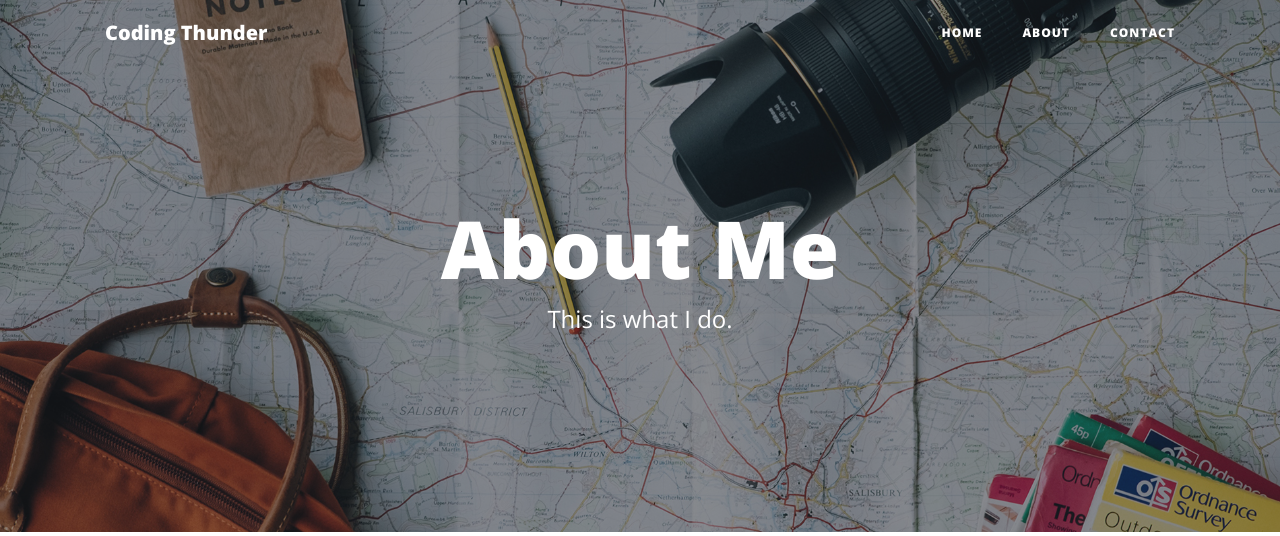
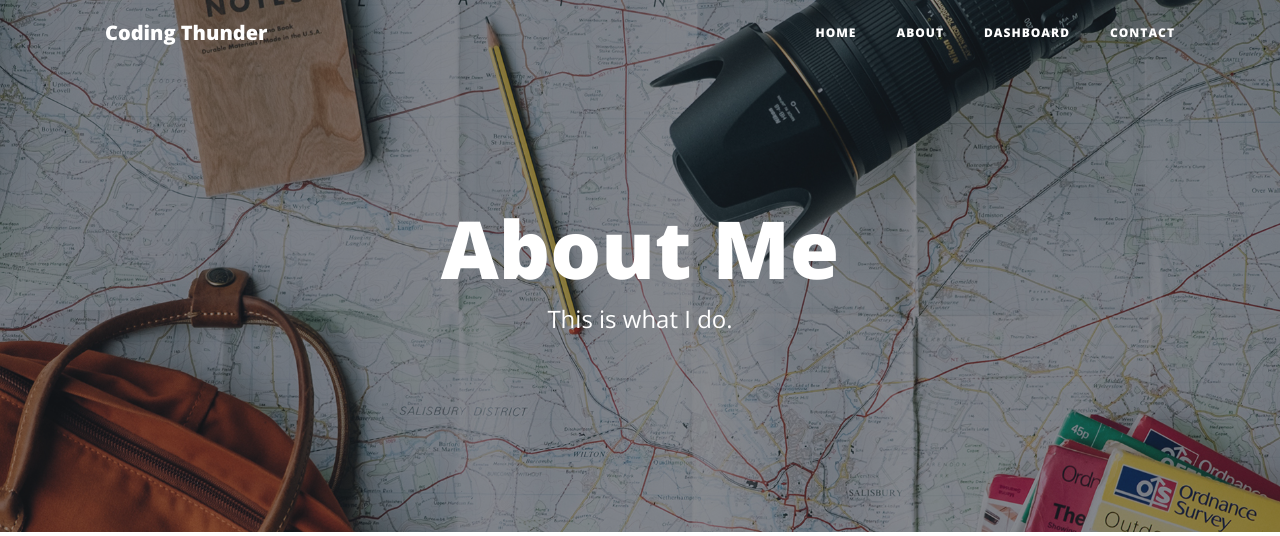
Before and after one commit to Prateek-Mundra/Python-Flask-Blog, a Flask app: page /about in a window 1280 px wide. Shown: the top 536 px of the page. Run offline with Flask 2, Linux system fonts and the light colour scheme; some libraries are stand-ins or nearby versions.

Commit message:
dashboard link on main page

```diff
--- a/templates/layout.html
+++ b/templates/layout.html
@@ -41,9 +41,9 @@
           <li class="nav-item">
             <a class="nav-link" href="/about">About</a>
           </li>
-          <!-- <li class="nav-item">
-            <a class="nav-link" href="/post">Sample Post</a>
-          </li> -->
+          <li class="nav-item">
+            <a class="nav-link" href="/dashboard">Dashboard</a>
+          </li>
           <li class="nav-item">
             <a class="nav-link" href="/contact">Contact</a>
           </li>
--- a/templates/login.html
+++ b/templates/login.html
@@ -1,6 +1,3 @@
-<!-- {% extends "layout.html" %}
-{% block body %} -->
-
 <html lang="en">
   <head>
     <meta charset="utf-8">
@@ -39,4 +36,3 @@
     </form>
   </body>
 </html>
-<!-- {% endblock%} -->
```
